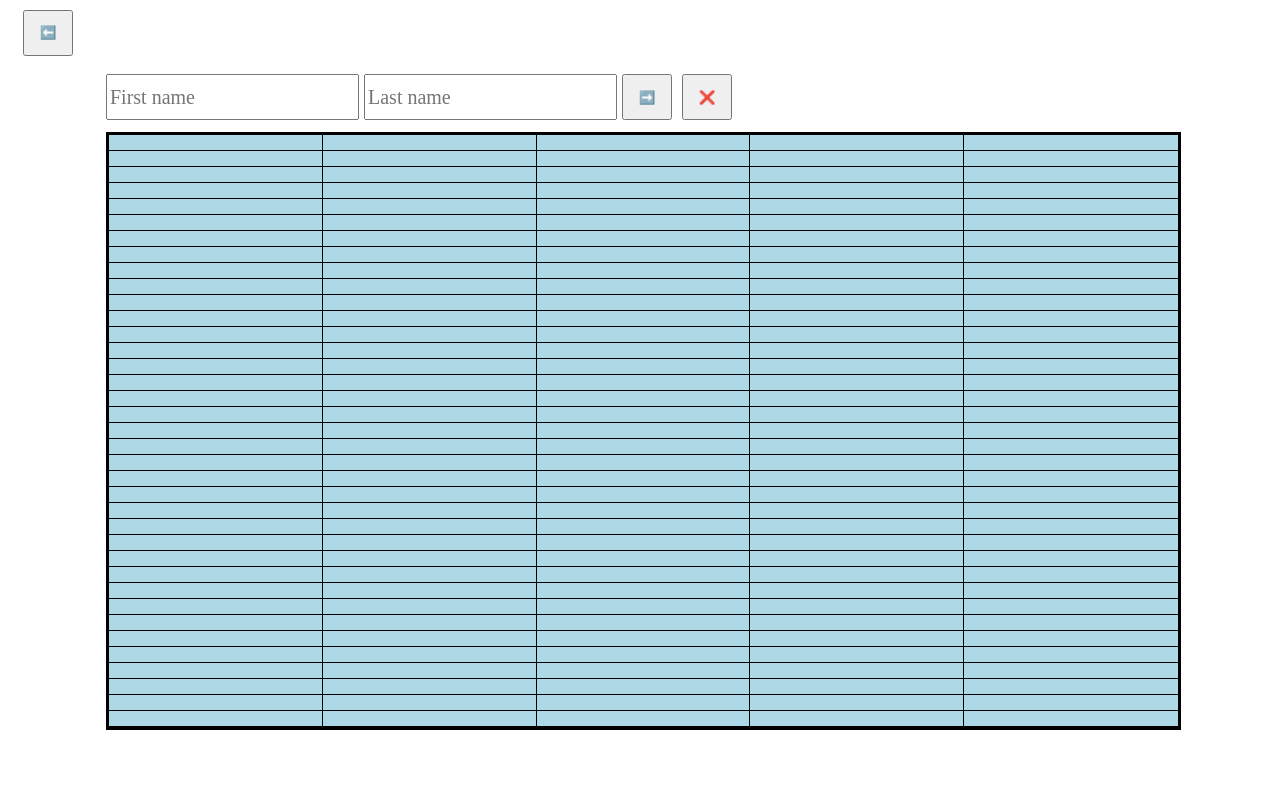
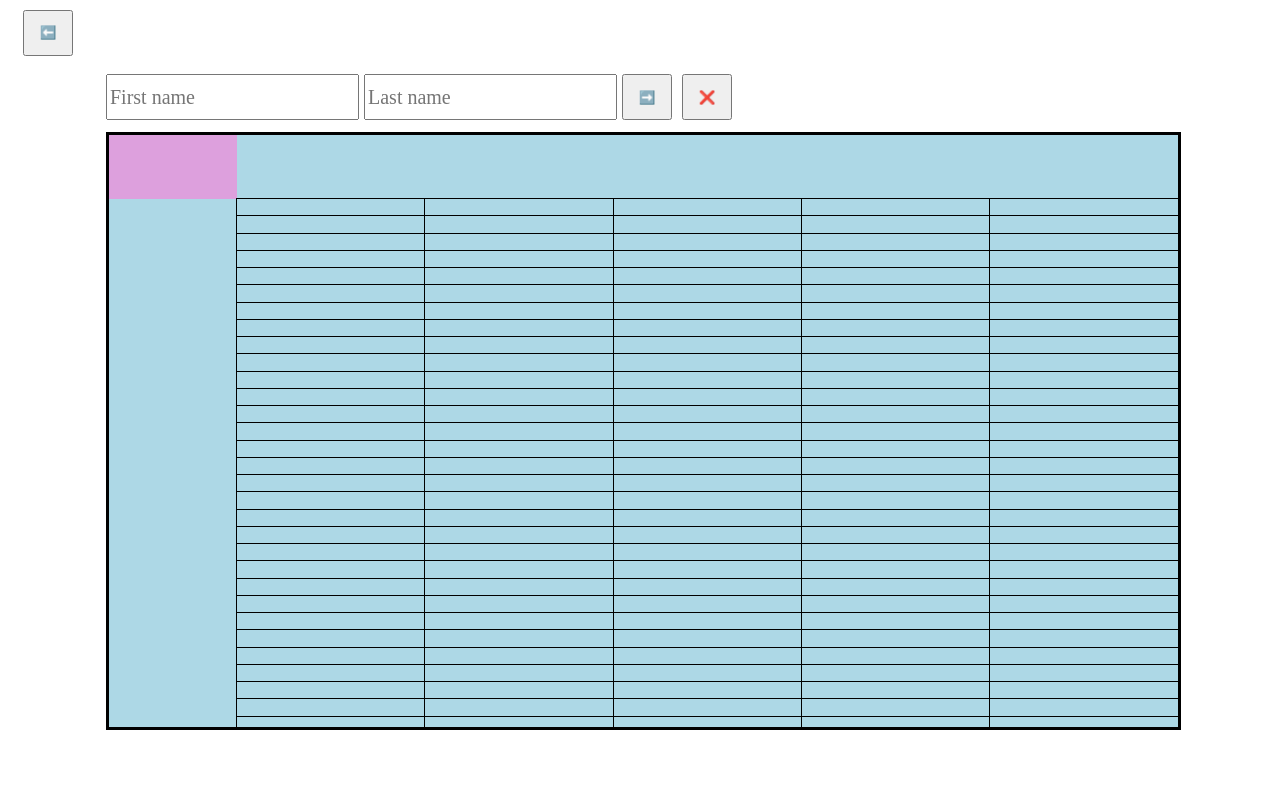
Before and after one commit to ThangTLuong/Schedule-Savior, a website built with webpack: page application/index.html in a window 1280 px wide. Built offline with nearby package versions, Linux system fonts and the light colour scheme.

Commit message:
Added toggleable timeboxes; Each timebox has a time affix to it and can be retrieved at any given time

```diff
--- a/application/index.css
+++ b/application/index.css
@@ -1,3 +1,11 @@
+:root {
+  --colorBoxHeight: 17.25px;
+  --numberOfColorBox: 48;
+  --width: 100%;
+  --height: 100%;
+  --timeslot: 8em;
+}
+
 body, html {
   margin: 0;
   padding: 0;
@@ -5,16 +13,26 @@ body, html {
 }
 
 #colorBox {
-  --colorBoxHeight: 16px;
   width: 100%;
   height: var(--colorBoxHeight);
   outline: 0.05em solid black;
 }
 
+#timesheets {
+  display: flex;
+
+  grid-row: 2;
+  grid-column: 2;
+  width: var(--width);
+}
+
 #timesheet {
+  grid-row: 2;
+  grid-column: 2;
+
   display: flex;
   width: calc(var(--width) / 5);
-  height: calc(16px * 52);
+  height: calc(var(--colorBoxHeight) * var(--numberOfColorBox));
   flex-direction: column;
   outline: 0.05em solid black;
 }
@@ -22,8 +40,6 @@ body, html {
 #scheduler {
   display: grid;
   --edge: 6em;
-  --width: 100%;
-  --height: 100%;
   --input: calc(var(--edge) - 3em);
   --go-back: calc(var(--edge) - 2em);
   grid-template-columns: var(--edge) calc(var(--width) - var(--edge) - calc(var(--edge) * 1.2)) calc(var(--edge) * 1.2);
@@ -107,7 +123,9 @@ body, html {
 }
 
 #timesheet-container {
-  display: flex;
+  display: grid;
+  grid-template-columns: 8em calc(var(--width) - var(--timeslot));
+  grid-template-rows: 4em var(--height);
   overflow: auto;
   grid-column: 2;
   grid-row: 3;
@@ -120,5 +138,21 @@ body, html {
   --margin: 0.2em;
   outline: var(--margin) solid black;
   margin: var(--margin);
-  background-color: lightgray;
+  background-color: plum;
 }
+
+#day {
+  grid-row: 1;
+  grid-column: 2;
+  width: var(--width);
+  height: 4em;
+  background-color: rgb(173, 216, 230);
+}
+
+#timeslot {
+  grid-row: 2;
+  grid-column: 1;
+  width: var(--timeslot);
+  height: calc(var(--colorBoxHeight) * var(--numberOfColorBox));
+  background-color: rgb(173, 216, 230);
+}
--- a/application/index.js
+++ b/application/index.js
@@ -3,11 +3,39 @@ import { button } from './src/components/button';
 import { textBar } from './src/components/text-bar';
 import { timesheet } from './src/components/timesheet';
 
-document.addEventListener('DOMContentLoaded', function() {
+document.addEventListener('DOMContentLoaded', () => {
   const scheduler = document.getElementById('scheduler');
 
   generateElements(scheduler);
   generateTimesheet();
+});
+
+document.addEventListener('DOMContentLoaded', () => {
+  const button = document.getElementById('submit')
+
+  button.addEventListener('click', () => {
+    const timesheets = document.querySelectorAll('#timesheet');
+
+    timesheets.forEach((timesheet) => {
+      const timeboxes = timesheet.querySelectorAll('#colorBox');
+      const timeArray = [];
+
+      const selectedTimeboxes = Array.from(timeboxes).filter((timebox) => {
+        const computedStyle = getComputedStyle(timebox);
+        return computedStyle.backgroundColor === 'rgb(255, 120, 125)';
+      });
+
+      selectedTimeboxes.forEach((timebox) => {
+        const timeData = timebox.dataset.time;
+
+        timeArray.push(timeData);
+      });
+
+      if (timeArray.length !== 0) console.log(`${timesheet.dataset.day}: `, timeArray);
+    });
+
+
+  });
 });
 
 function generateElements(scheduler) {
@@ -27,14 +55,30 @@ function generateElements(scheduler) {
 
 function generateTimesheet() {
   const timesheetContainer = document.getElementById('timesheet-container');
-  for (let i = 0; i < 5; i++){
-    createColorBox(timesheetContainer, 'timesheet');
-  }
+  const days = ['Monday', 'Tuesday', 'Wednesday', 'Thursday', 'Friday'];
 
-  const timesheets = document.querySelectorAll('#timesheet');
-  timesheets.forEach((timesheet) => {
-    for (let i = 0; i < 52; i++) {
-      createColorBox(timesheet, 'colorBox');
+  createColorBox(timesheetContainer, 'timeslot');
+  createColorBox(timesheetContainer, 'day');
+  createColorBox(timesheetContainer, 'timesheets');
+
+  const timesheets = document.getElementById('timesheets');
+  days.forEach((day) => {
+    const timesheet = createColorBox(timesheets, 'timesheet');
+    timesheet.dataset.day = day;
+  });
+
+  const eachSheet = document.querySelectorAll('#timesheet');
+  const startTime = new Date();
+  startTime.setHours(7, 0, 0, 0);
+
+  eachSheet.forEach((timesheet) => {
+    for (let i = 0; i < 48; i++) {
+      const timeBox = createColorBox(timesheet, 'colorBox');
+      const time = new Date(startTime.getTime() + i * 15 * 60 * 1000);
+      const hours = time.getHours().toString().padStart(2, '0');
+      const minutes = time.getMinutes().toString().padStart(2, '0');
+
+      timeBox.dataset.time = `${hours}:${minutes}`;
     }
   });
 }
--- a/application/main.js
+++ b/application/main.js
@@ -8,6 +8,7 @@ function createMainWindow() {
     title:  'Schedule Savior',
     width: 1000,
     height: 600,
+    // frame: false,
     webPreferences: {
       nodeIntegration: false,
       preload: path.join(__dirname, 'preload.js')
--- a/application/src/components/time-interval.js
+++ b/application/src/components/time-interval.js
@@ -1,9 +1,12 @@
+var red = 'rgb(255, 120, 125)';
+var blue = 'rgb(173, 216, 230)';
+
 export function createColorBox(container, id) {
   const colorBox = document.createElement('div');
   colorBox.setAttribute('id', id);
 
-  if (container !== 'timesheet') {
-    colorBox.style.backgroundColor = 'rgb(173, 216, 230)';
+  if (container.id === 'timesheet') {
+    colorBox.style.backgroundColor = blue;
 
     let isClicked = false;
 
@@ -26,10 +29,11 @@ export function createColorBox(container, id) {
   }
 
   container.appendChild(colorBox);
+  return colorBox;
 }
 
 function toggleColor(colorBox) {
   const currentColor = colorBox.style.backgroundColor;
-  const newColor = currentColor === 'rgb(173, 216, 230)' ? 'rgb(144, 238, 144)' : 'rgb(173, 216, 230)';
+  const newColor = currentColor === blue ? red : blue;
   colorBox.style.backgroundColor = newColor;
 }
```
